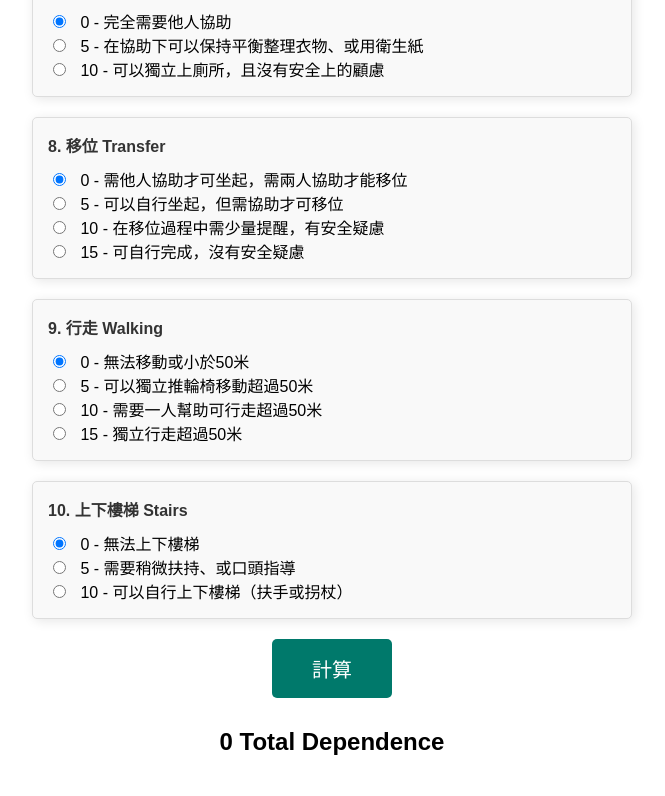
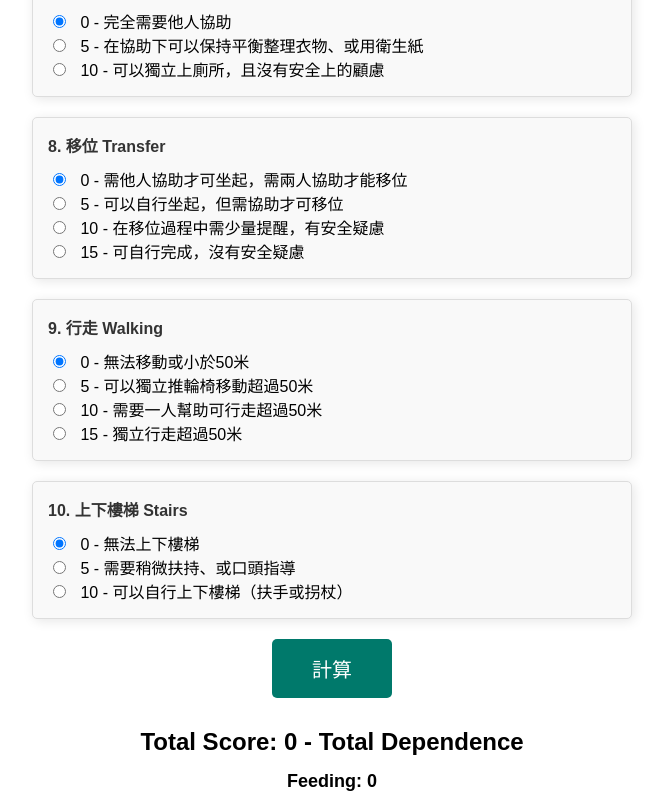
Before and after one commit to babaorain/barthel, a plain HTML site: page index.html in a window 1280 px wide. Both pictures are taken after a click on the button "計算". Shown: the part 1029-1825 px from the top of the page, without its empty margins (308-973 px from the left). Drawn offline with Linux system fonts and the light colour scheme.

Commit message:
Update index.html

```diff
--- a/index.html
+++ b/index.html
@@ -249,7 +249,19 @@
 
         // 構建結果字串
         var resultText = `
-        ${totalScore} ${classification}
+        <div>Total Score: ${totalScore} - ${classification}</div>
+        <div style="font-size: 18px; margin-top: 15px;">
+            <div>Feeding: ${feeding}</div>
+            <div>Bathing: ${bathing}</div>
+            <div>Grooming: ${grooming}</div>
+            <div>Dressing: ${dressing}</div>
+            <div>Bowel Control: ${bowels}</div>
+            <div>Bladder Control: ${bladder}</div>
+            <div>Toilet Use: ${toilet}</div>
+            <div>Transfer: ${transfers}</div>
+            <div>Mobility: ${mobility}</div>
+            <div>Stairs: ${stairs}</div>
+        </div>
         `;
 
         // 顯示結果
```
